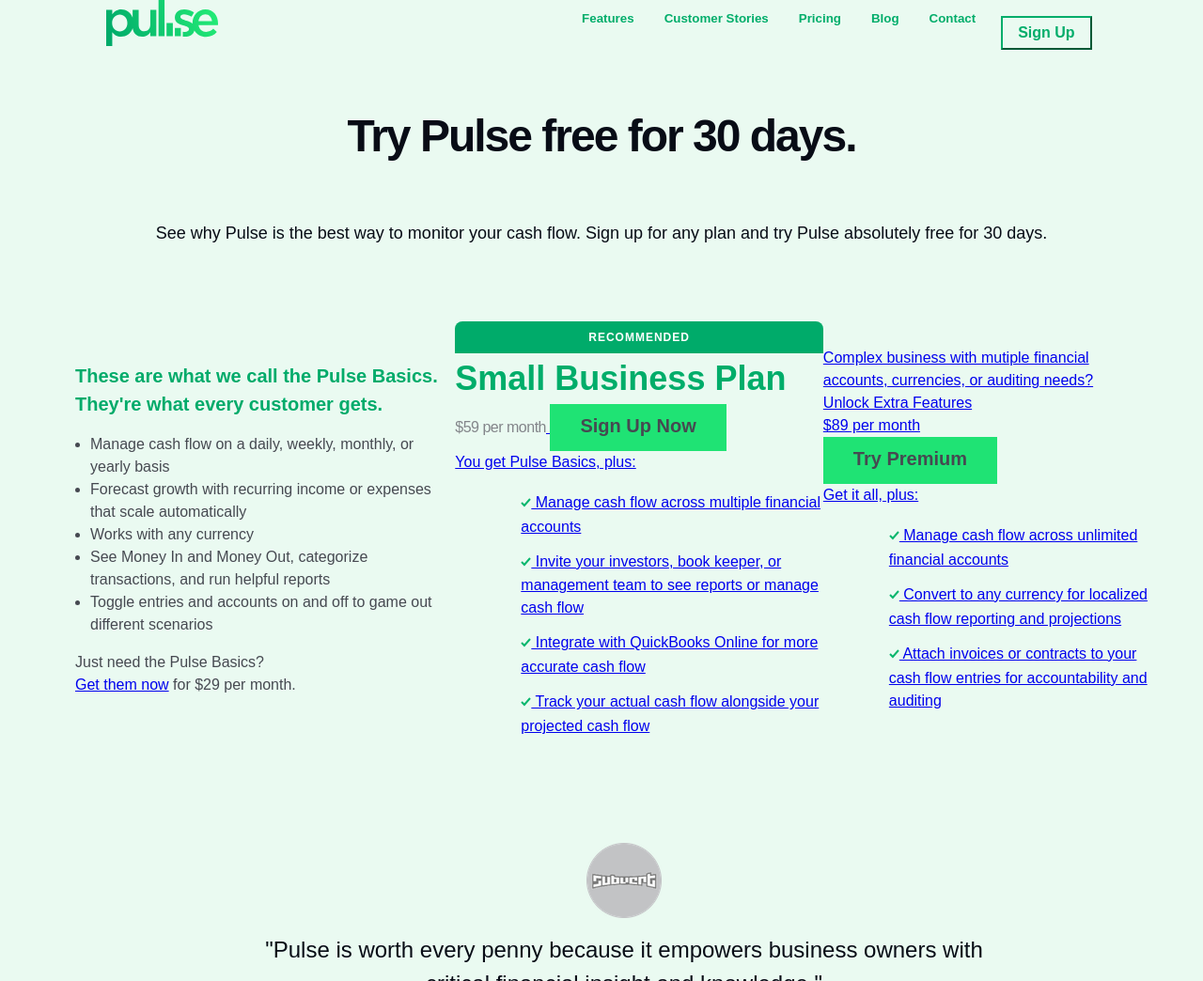
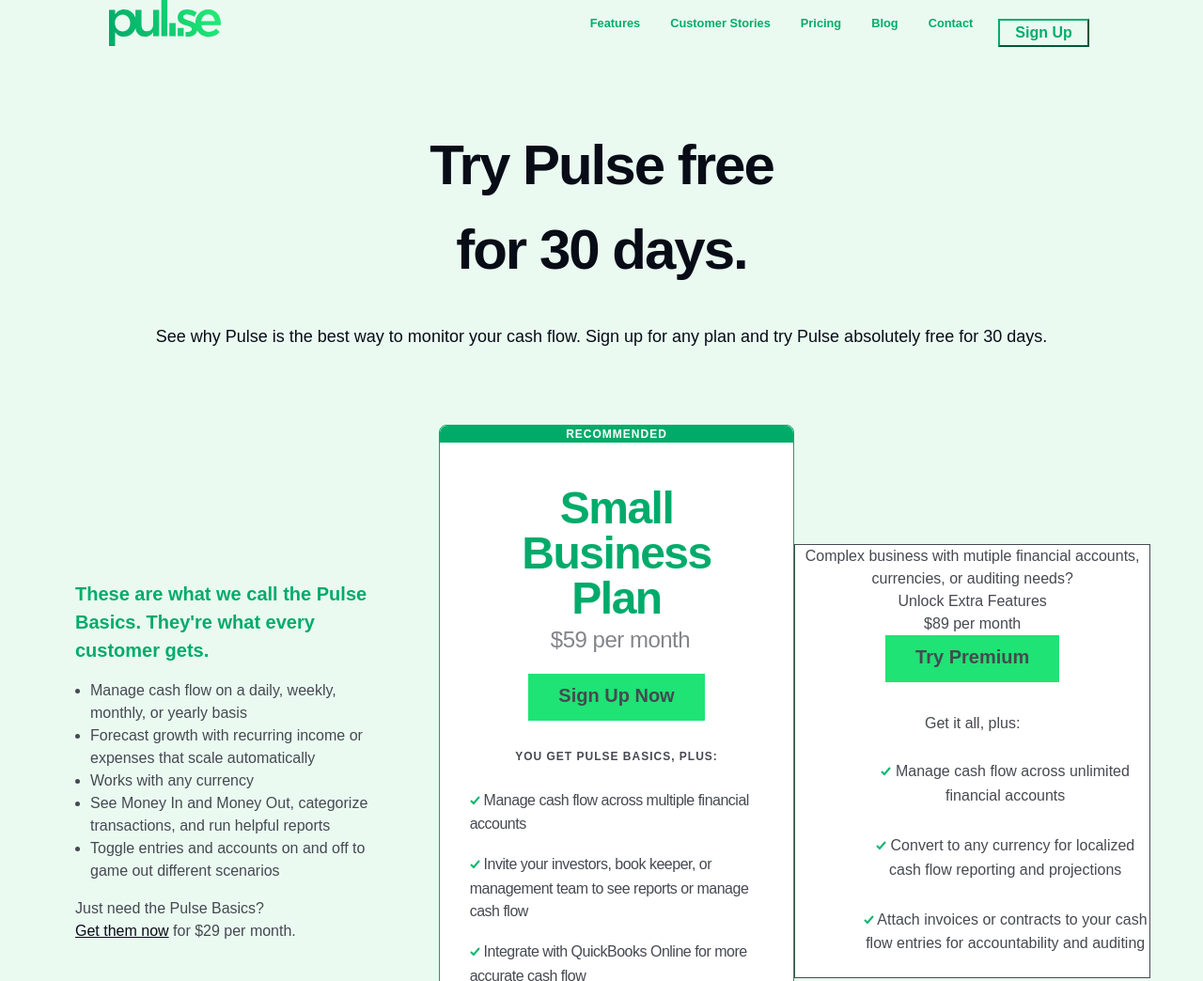
Before and after one commit to jakenton/Responsiveness-Project, a plain HTML site: page index.html in a window 1280 px wide. Shown: the top 1044 px of the page at 94% size. Drawn offline with Linux system fonts and the light colour scheme.

Commit message:
updated CSS

```diff
--- a/index.html
+++ b/index.html
@@ -42,7 +42,7 @@
     <section class="hero__main">
         <div class="hero__text">
             <h1 class="hero__text-top">
-                Try Pulse free  for 30 days.
+                Try Pulse free <br>for 30 days.</br>
             </h1>
             <p class="hero__text-bottom">See why Pulse is the best way to monitor your cash flow. Sign up for any plan and try Pulse absolutely free for 30 days.</p>
         </div>
@@ -50,9 +50,9 @@
             <div class="pricing__blocks">
                 <div class="left__block">
                     <div class="left__container">
-                        <div class="left__block-headingtext">
+                        <h2 class="left__block-headingtext">
                             These are what we call the Pulse Basics. They're what every customer gets.
-                        </div>
+                        </h2>
                         <ul class="left__block-list">
                             <li>
                                 Manage cash flow on a daily, weekly, monthly, or yearly basis
@@ -90,7 +90,7 @@
                                 $59 per month
                             </div>
                             <div class="signUp__button">
-                                <div class="middle__signup-animation">
+                                <div class="middle__signUp-animation">
                                     Sign Up Now
                                 </div>
                             </div>
@@ -98,16 +98,16 @@
                                 You get Pulse Basics, plus:
                             </div>
                             <ul class="middle__block-list">
-                                <li>
+                                <li class="pricing__list">
                                     Manage cash flow across multiple financial accounts
                                 </li>
-                                <li>
+                                <li class="pricing__list">
                                     Invite your investors, book keeper, or management team to see reports or manage cash flow
                                 </li>
-                                <li>
+                                <li class="pricing__list">
                                     Integrate with QuickBooks Online for more accurate cash flow
                                 </li>
-                                <li>
+                                <li class="pricing__list">
                                     Track your actual cash flow alongside your projected cash flow
                                 </li>
                             </ul>
@@ -135,13 +135,13 @@
                                 Get it all, plus:
                             </div>
                             <ul class="right__block-list">
-                                <li>
+                                <li class="pricing__list">
                                     Manage cash flow across unlimited financial accounts
                                 </li>
-                                <li>
+                                <li class="pricing__list">
                                     Convert to any currency for localized cash flow reporting and projections
                                 </li>
-                                <li>
+                                <li class="pricing__list">
                                     Attach invoices or contracts to your cash flow entries for accountability and auditing
                                 </li>
                             </ul>
--- a/style.css
+++ b/style.css
@@ -7,6 +7,7 @@ body, html {
     font-family: Arial, Helvetica, sans-serif;
     color: #000;
     scroll-behavior: smooth;
+    line-height: 1.5;
 }
 
 .footer {
@@ -76,7 +77,7 @@ body, html {
     align-items: center;
     padding-top: 0.5rem;
     gap: 1rem;
-    font-size: smaller;
+    font-size: 0.8rem;
     font-weight: bolder;
     }
 
@@ -129,7 +130,6 @@ body, html {
     font-weight: 800;
     position: relative;
     display: inline-block;
-    line-height: 1.5;
     height: auto;
     padding: 0.25rem 1rem;
     color: #00ad6a;
@@ -154,7 +154,6 @@ body, html {
 .hero__main {
     border-bottom-width: 4px;
     color: #464951;
-    line-height: 1.5;
 }
 
 .hero__text {
@@ -167,7 +166,6 @@ body, html {
     max-width: 1200px;
     margin: 0 auto;
     padding: 2rem 1.5rem 1rem 1.5rem;
-    line-height: 1.5;
 }
 
 @media screen and (min-width: 1000px) {
@@ -192,20 +190,19 @@ body, html {
 
 .hero__text-top {
     letter-spacing: -2px;
-    line-height: 1;
-    font-weight: 700;
+    font-weight: 750;
     color: #080c16;
     font-size: 3.75rem;
-    line-height: 1;
+    text-align: center;
     margin-bottom: 1rem;
 }
 
-@media screen and (min-width: 1000px) {
+/* @media screen and (min-width: 1000px) {
     .hero__text-top {
-        font-size: 3rem;
+        font-size: 3.75rem;
         margin-bottom: 3rem;
     }
-}
+} */
 
 /* .hero__text-top {
     display: flex;
@@ -223,7 +220,7 @@ body, html {
 .hero__text-bottom {
     color: #080c16;
     font-size: 1.125rem;
-    line-height: 1.5;
+    text-align: center;
     margin-bottom: 0;
 }
 
@@ -246,7 +243,6 @@ body, html {
     max-width: 1200px;
     margin: 0 auto;
     padding: 0 1.5rem;
-    line-height: 1.5;
 }
 
 .pricing__blocks {
@@ -255,7 +251,6 @@ body, html {
     width: 100%;
     margin-left: -1rem;
     margin-right: -1rem;
-    line-height: 1.5;
 }
 
 @media screen and (max-width: 1000px) {
@@ -265,26 +260,18 @@ body, html {
 }
 
 .left__block {
+    display: flex;
     color: #464951;
-    line-height: 1.5;
     padding: 2rem;
-}
-
-@media screen and (max-width: 1000px) {
-    .left__block {
-        display: flex;
-        padding: 2rem;
-        width: 33%;
-    }
+    width: 33%;
 }
 
 .left__container {
-    color: #464951;
     width: 100%;
     max-width: 1200px;
     padding-left: 1.5rem;
     padding-right: 1.5rem;
-    line-height: 1.5;
+    margin: 0 auto;
 }
 
 .left__block-headingtext {
@@ -293,6 +280,7 @@ body, html {
     font-weight: 800;
     font-size: 1.25rem;
     margin-bottom: 1rem;
+    margin-top: 0;
 }
 
 .left__block-list {
@@ -304,16 +292,67 @@ body, html {
     padding: 0;
 }
 
-.middle__block .right__block {
+.left__block-endtext {
+    margin-bottom: 0;
+    font-size: 1rem;
+    margin: 0;
+}
+
+.left__block-link{
+    color: #080c16;
+    font-weight: 400;
+    text-decoration: underline;
+    background-color: transparent;
+}
+
+.middle__block, .right__block {
     display: flex;
-    padding: 2rem;
-    width: 33.33333%;
-    box-sizing: inherit;
-    line-height: 1.5;
+    width: 33%;
+}
+
+.middle__animation {
+    color: #464951;
+    text-align: center;
+    border: 1px solid #00ab6a;
+    border-radius: 8px 8px 0 0;
+    text-decoration: none;
+    flex-direction: column;
+    display: flex;
+    border-width: 1px;
+    background-color: #fff
+}
+
+.middle__container {
+    color: #464951;
+    position: relative;
+    overflow: hidden;
+    height: 100%;
+    font-weight: 400;
+    padding: 3rem 2rem;
+    text-align: center;
+    display: flex;
+    flex-direction: column;
+    padding: 3rem 2rem 1.5rem 2rem
 }
 
 .middle__recommended {
-    display: inline-block; /* This got rid of the link underline */
+    border: none;
+    border-radius: 8px 8px 0 0;
+    width: 100%;
+    top: 0;
+    right: 0;
+    position: absolute;
+    letter-spacing: 1px;
+    text-transform: uppercase;
+    font-size: 0.75rem;
+    color: #fff;
+    text-align: center;
+    font-weight: 700;
+    background-color: #00ab6a;
+}
+
+/* .middle__recommended {
+    display: inline-block;
     border: none;
     border-radius: 8px 8px 0 0;
     width: 100%;
@@ -328,52 +367,147 @@ body, html {
     color: white;
     text-decoration: none;
     box-sizing: inherit;
-    line-height: 1.5;
+} */
+
+.middle__block-headingtext {
+    display: block;
+    font-size: 3rem;
+    color: #00ab6a;
+    letter-spacing: -1.5px;
+    line-height: 1;
+    font-weight: 700;
+    text-align: center;
+    justify-content: center;
+    padding-left: 1rem;
+    padding-right: 1rem;
+    margin-top: 1rem;
 }
 
-.middle__block-headingtext {
+/* .middle__block-headingtext {
     display: inline-block;
     flex-wrap: wrap
     letter-spacing: -1.5px;
     font-size: 2.25rem;
     color: #00ad6a;
-    line-height: 1.5;
     font-weight: 700;
     border: 0 solid #d6ded6;
     box-sizing: inherit;
+} */
+
+.middle__block-cost {
+    font-size: 1.5rem;
+    color: #83858a;
+    text-align: center;
+    font-weight: 400;
+    letter-spacing: -0.5px;
+    padding-left: 0.5rem;
+    margin-top: 0.5rem;
+    margin-bottom: 1.5rem;
+    line-height: 1;
 }
 
-.middle__block-cost {
+/* .middle__block-cost {
     display: inline-block;
     letter-spacing: -0.5px;
     color: #83858a;
     margin-top: 0.5rem;
     margin-bottom: 0.5rem;
-    line-height: 1;
     border: 0 solid #d6dae5;
     box-sizing: inherit;
     font-weight: 400;
+} */
+
+.signUp__button {
+    display: block;
+    text-align: center;
+    margin-top: auto;
+}
+
+/* .signUp__button {
+    display: inline-block;
+    color: #464951;
+    font-size: 1.25rem;
+    font-weight: 700;
+    padding: 0.5rem 2rem 0.75rem 2rem;
+    background-color: #1fe374;
+    border: 0 solid #d6dae5;
+    box-sizing: inherit;
+    transform: scale(1);
+    transition: all 0.05s ease-in-out;
+} */
+
+.right__animation {
+    color: #464951;
+    text-align: center;
+    border: 1px solid #464951;
+    text-decoration: none;
+    flex-direction: column;
+    display: flex;
+    border-width: 1px;
+    background-color: #fff
+}
+
+.middle__signUp-animation, .right__signup-animation {
+    display: inline-block;
+    font-size: 1.25rem;
+    font-weight: 700;
+    background-color: #1fe374;
+    padding: 0.5rem 2rem 0.75rem 2rem;
+    margin-bottom: 2rem;
+    transform: scale(1);
+    transition: all 0.05s ease-in-out;
+}
+
+.middle__signUp-animation:hover, .right__signup-animation:hover {
+    transform: scale(1.1);
+    transform: scale(1.1);
+}
+
+.middle__plus-text {
+    font-size: 0.75rem;
+    font-weight: 700;
+    text-transform: uppercase;
+    letter-spacing: 1px;
+    line-height: 1.15;
 }
 
 /* Note: Going forward, make sure to make classes consistent to reduce the amount of code */
 .middle__block-list {
     list-style: none;
-    padding: 01;
+    text-align: left;
+    letter-spacing: -0.5px;
+    padding: 0;
+    margin-bottom: 1rem;
 }
 
 .middle__block-list li {
     position: relative;
-    padding-left: 30px;
-    margin-bottom: 10px;
+    padding-top: 0.5rem;
+    padding-bottom: 0.5rem;
+    letter-spacing: -0.5px;
+    text-align: left;
+    font-weight: 400;
 }
 
 .middle__block-list li:before {
     content: url(./images/icon-check-bullet.svg);
     /* position: absolute; */
-    left: 0;
+    left: -14px;
+    top: 14px;
+    width: 12px;
+    height: 12px;
     color: purple;
     font-size: 1.2em;
 }
+
+.pricing__list {
+    position: relative;
+    padding-top: 0.5rem;
+    padding-bottom: 0.5rem;
+
+}
+
+
 
 .right__block-list {
     list-style: none;
@@ -392,29 +526,6 @@ body, html {
     left: 0;
     color: purple;
     font-size: 1.2em;
-}
-
-.middle__container ul li {
-    content: images/icon-check-bullet.svg;
-}
-
-.signUp__button {
-    display: inline-block;
-    color: #464951;
-    font-size: 1.25rem;
-    font-weight: 700;
-    padding: 0.5rem 2rem 0.75rem 2rem;
-    background-color: #1fe374;
-    border: 0 solid #d6dae5;
-    box-sizing: inherit;
-    transform: scale(1);
-    transition: all 0.05s ease-in-out;
-}
-
-@media screen and (min-width: 1000px) {
-    .signUp__button {
-        text-align: center;
-    }
 }
 
 .subvert__container {
@@ -440,7 +551,6 @@ body, html {
     color: #464951;
     text-align: center;
     max-width: 800px;
-    line-height: 1.5;
 }
 
 .subvert__icon {
@@ -451,7 +561,6 @@ body, html {
     margin-right: auto;
     max-width: 100%;
     height: auto;
-    line-height: 1.5;
 }
 
 .hero__slogan {
@@ -460,7 +569,6 @@ body, html {
     padding-top: 1rem;
     padding-bottom: 1rem;
     text-align: center;
-    line-height: 1.5;
 }
 
 .subvert__slogan {
@@ -470,7 +578,6 @@ body, html {
     letter-spacing: 1px;
     text-transform: uppercase;
     text-align: center;
-    line-height: 1.5;
 }
 
 /* FAQ */
@@ -480,7 +587,6 @@ body, html {
     max-width: 1200px;
     padding: 0 1.5rem;
     color: #464951;
-    line-height: 1.5;
 }
 
 @media screen and (min-width: 1000px) {
@@ -495,12 +601,10 @@ body, html {
     border: 0 solid #d6dae5;
     box-sizing: inherit;
     color: #464951;
-    line-height: 1.5;
 }
 
 .faq__question {
     font-size: 1.25rem;
-    line-height: 1.15;
     font-weight: 700;
     color: #080c16;
     border: 0 solid #d6dae5;
@@ -513,7 +617,6 @@ body, html {
     border: 0 solid #d6dae5;
     box-sizing: inherit;
     color: #464951;
-    line-height: 1.5;
 }
 
 faq__one .Fa
@@ -533,7 +636,6 @@ faq__one .Fa
     flex-wrap: wrap;
     margin: -16px;
     color: #464951;
-    line-height: 1.5;
     padding-top: 6rem;
     padding-bottom: 6rem;
     border: 0 solid #d6dae5;
@@ -555,7 +657,6 @@ faq__one .Fa
     font-weight: 800;
     position: relative;
     display: inline-block;
-    line-height: 1.5;
     height: auto;
     padding: 1rem 2rem;
     color: #080c16;
@@ -589,7 +690,6 @@ faq__one .Fa
     flex-wrap: wrap;
     border: 0 solid #d6dae5;
     box-sizing: inherit;
-    line-height: 1.5;
 }
 
 @media screen and (min-width: 600px) {
@@ -604,7 +704,6 @@ faq__one .Fa
     margin-bottom: 1rem;
     box-sizing: inherit;
     list-style: none;
-    line-height: 1.5;
 }
 
 .legal__textbox {
```
